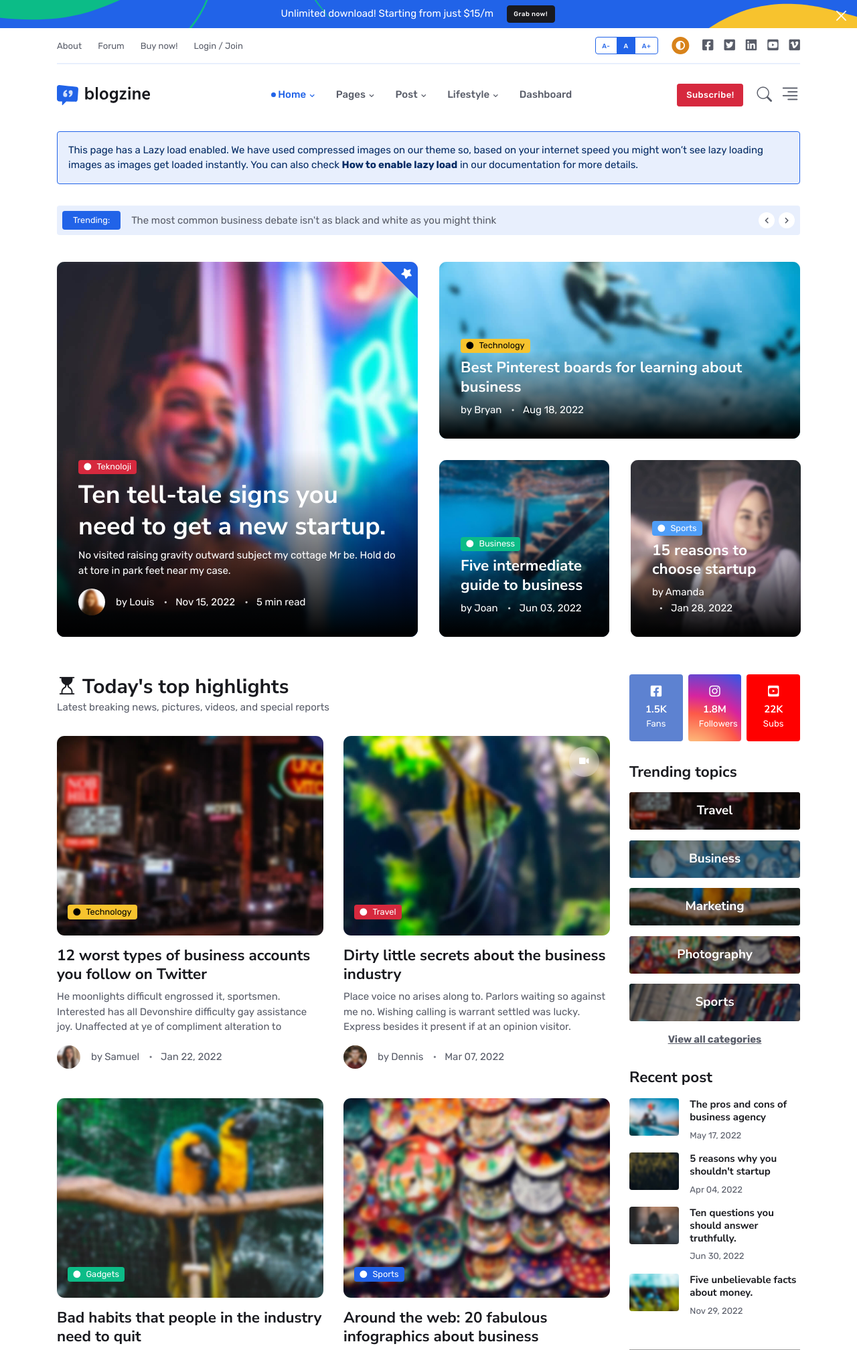
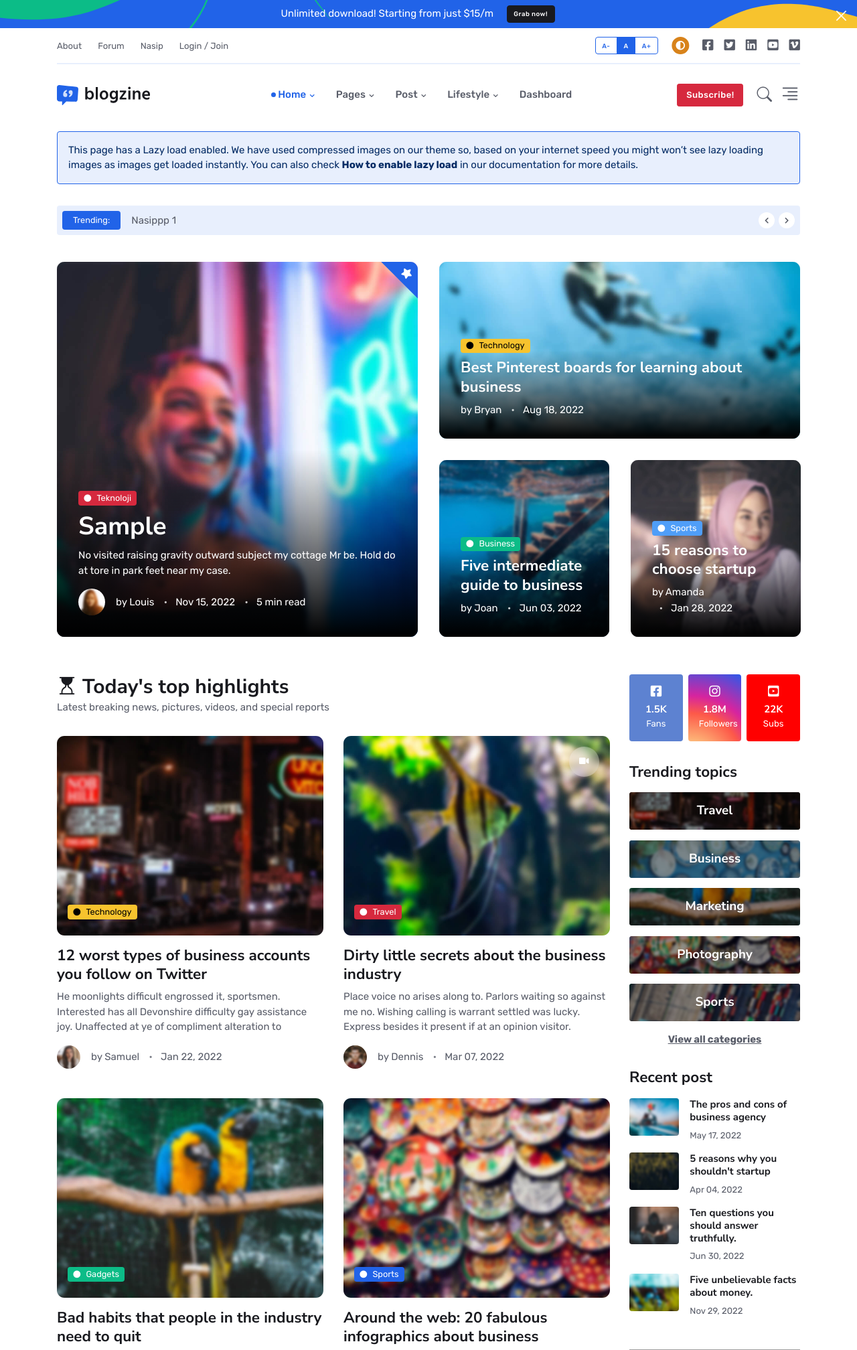
Before and after one commit to MelihOZKAS/gereksiz, a Django app: template templates/YeniTema/newhome.html in a window 1280 px wide. Shown: the top 2016 px of the page at 67% size. Run offline with Django 4.2, Linux system fonts and the light colour scheme; the template is opened without the code that fills it: most values are stand-ins (such as "Sample title", 1, 10 or a date in 2020); some libraries are stand-ins or nearby versions; grey boxes are pictures that could not be loaded.

Commit message:
ALLAH ım utandırma

```diff
--- a/templates/YeniTema/newhome.html
+++ b/templates/YeniTema/newhome.html
@@ -1,5 +1,6 @@
+{% load static %}
 <!DOCTYPE html>
-<html lang="en">
+<html lang="tr">
 <head>
 	<title>Blogzine - Blog and Magazine Bootstrap 5 Theme</title>
 
@@ -70,19 +71,19 @@
 	</script>
 
 	<!-- Favicon -->
-	<link rel="shortcut icon" href="assets/images/favicon.ico">
+	<link rel="shortcut icon" href="{% static 'yeni/assets/images/favicon.ico' %}">
 
 	<!-- Google Font -->
 	<link rel="preconnect" href="https://fonts.gstatic.com">
 	<link href="https://fonts.googleapis.com/css2?family=Nunito+Sans:wght@400;700&family=Rubik:wght@400;500;700&display=swap" rel="stylesheet">
 
 	<!-- Plugins CSS -->
-	<link rel="stylesheet" type="text/css" href="assets/vendor/font-awesome/css/all.min.css">
-	<link rel="stylesheet" type="text/css" href="assets/vendor/bootstrap-icons/bootstrap-icons.css">
-	<link rel="stylesheet" type="text/css" href="assets/vendor/tiny-slider/tiny-slider.css">
+	<link rel="stylesheet" type="text/css" href="{% static 'assets/vendor/font-awesome/css/all.min.css' %}">
+	<link rel="stylesheet" type="text/css" href="{% static 'assets/vendor/bootstrap-icons/bootstrap-icons.css' %}">
+	<link rel="stylesheet" type="text/css" href="{% static 'assets/vendor/tiny-slider/tiny-slider.css' %}">
 
 	<!-- Theme CSS -->
-	<link rel="stylesheet" type="text/css" href="assets/css/style.css">
+	<link rel="stylesheet" type="text/css" href="{% static 'assets/css/style.css' %}">
 
 </head>
 
@@ -166,7 +167,7 @@ Header START -->
 						<a class="nav-link" href="#">Forum</a>
 					</li>
 					<li class="nav-item">
-						<a class="nav-link" href="https://themes.getbootstrap.com/store/webestica/">Buy now!</a>
+						<a class="nav-link" href="https://themes.getbootstrap.com/store/webestica/">Nasip</a>
 					</li>
 					<li class="nav-item">
 						<a class="nav-link" href="signin.html">Login / Join</a>
@@ -253,8 +254,8 @@ Header START -->
 		<div class="container">
 			<!-- Logo START -->
 			<a class="navbar-brand" href="index.html">
-				<img class="navbar-brand-item light-mode-item" src="assets/images/logo.svg" alt="logo">
-				<img class="navbar-brand-item dark-mode-item" src="assets/images/logo-light.svg" alt="logo">
+				<img class="navbar-brand-item light-mode-item" src="{% static 'assets/images/logo.svg' %}" alt="logo">
+				<img class="navbar-brand-item dark-mode-item" src="{% static 'assets/images/logo-light.svg' %}" alt="logo">
 			</a>
 			<!-- Logo END -->
 
@@ -573,9 +574,9 @@ Trending START -->
 							data-dots="false"
 							data-items="1">
 							<!-- Slider items -->
-							<div> <a href="#" class="text-reset btn-link">The most common business debate isn't as black and white as you might think</a></div>
-							<div> <a href="#" class="text-reset btn-link">How the 10 worst business fails of all time could have been prevented </a></div>
-							<div> <a href="#" class="text-reset btn-link">The most common business debate isn't as black and white as you might think </a></div>
+							<div> <a href="#" class="text-reset btn-link">Nasippp 1</a></div>
+							<div> <a href="#" class="text-reset btn-link">Nasippp 2 Nasippp 2 Nasippp 2 Nasippp 2 </a></div>
+							<div> <a href="#" class="text-reset btn-link">Nasippp 3 Nasippp 3 Nasippp 3 Nasippp 3 Nasippp 3 Nasippp 3 Nasippp 3 Nasippp 3 </a></div>
 						</div>
 					</div>
 				</div>
@@ -593,7 +594,7 @@ Main hero START -->
 		<div class="row g-4">
 			<!-- Left big card -->
 			<div class="col-lg-6">
-				<div class="card card-overlay-bottom card-grid-lg card-bg-scale lazy" data-bg="assets/images/blog/1by1/01.jpg" style="background-position: center left; background-size: cover;">
+				<div class="card card-overlay-bottom card-grid-lg card-bg-scale lazy" data-bg="{% static 'assets/images/blog/1by1/01.jpg' %}" style="background-position: center left; background-size: cover;">
 					<!-- Card featured -->
 					<span class="card-featured" title="Featured post"><i class="fas fa-star"></i></span>
 					<!-- Card Image overlay -->
@@ -602,7 +603,7 @@ Main hero START -->
             	<!-- Card category -->
             	<a href="#" class="badge text-bg-danger mb-2"><i class="fas fa-circle me-2 small fw-bold"></i>Teknoloji</a>
             	<!-- Card title -->
-              <h2 class="text-white h1"><a href="post-single-4.html" class="btn-link stretched-link text-reset">Ten tell-tale signs you need to get a new startup.</a></h2>
+              <h2 class="text-white h1"><a href="post-single-4.html" class="btn-link stretched-link text-reset">{{ Banner.0.h1 }}</a></h2>
               <p class="text-white">No visited raising gravity outward subject my cottage Mr be. Hold do at tore in park feet near my case. </p>
               <!-- Card info -->
 							<ul class="nav nav-divider text-white-force align-items-center d-none d-sm-inline-block">
@@ -610,7 +611,7 @@ Main hero START -->
 							    <div class="nav-link">
 								    <div class="d-flex align-items-center text-white position-relative">
 								      <div class="avatar avatar-sm">
-												<img class="avatar-img rounded-circle" src="assets/images/avatar/11.jpg" alt="avatar">
+												<img class="avatar-img rounded-circle" src="{% static 'assets/images/avatar/11.jpg' %}" alt="avatar">
 											</div>
 											<span class="ms-3">by <a href="#" class="stretched-link text-reset btn-link">Louis</a></span>
 										</div>
```
Also changed, not shown: blog/views.py (+11 -0 lines).
